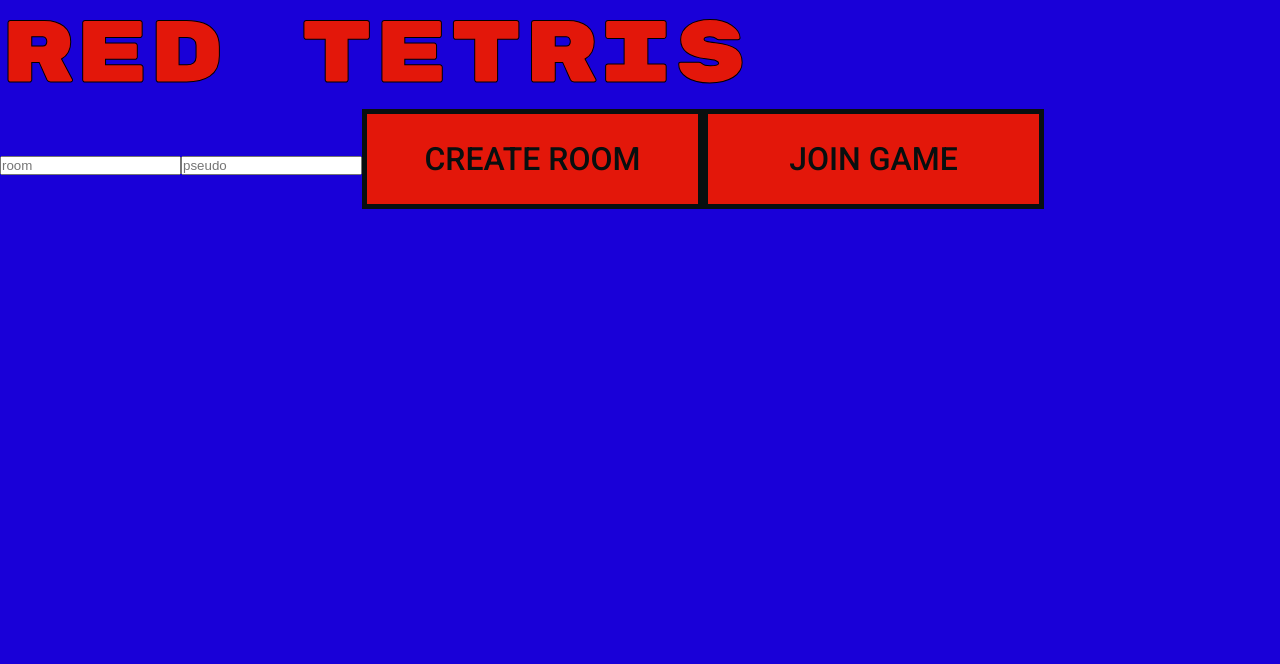
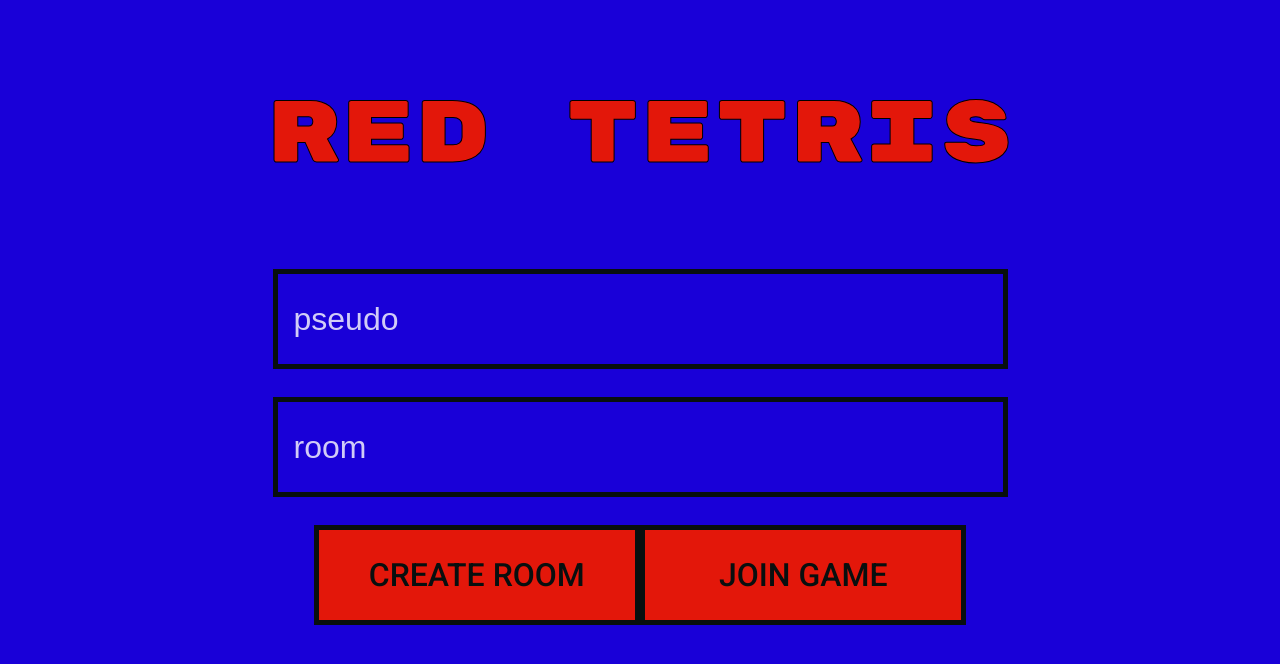
Before and after one commit to macrespo42/red-tetris, a React (Vite) app in the folder client/: page / in a window 1280 px wide. Shown: the top 664 px of the page. Built offline with nearby package versions, Linux system fonts and the light colour scheme.

Commit message:
feat: integrate homepage

```diff
--- a/client/src/components/Home.jsx
+++ b/client/src/components/Home.jsx
@@ -1,4 +1,5 @@
 import Button from "./Button";
+import "../styles/Home.css";
 
 const Home = () => {
   return (
@@ -7,10 +8,12 @@ const Home = () => {
         <h1>RED TETRIS</h1>
       </header>
       <section className="home-section">
+        <input type="text" name="player-name" placeholder="pseudo" />
         <input type="text" name="room-name" placeholder="room" />
-        <input type="text" name="player-name" placeholder="pseudo" />
-        <Button text="CREATE ROOM" to="/" />
-        <Button text="JOIN GAME" to="/" />
+        <div className="button-container">
+          <Button text="CREATE ROOM" to="/" />
+          <Button text="JOIN GAME" to="/" />
+        </div>
       </section>
     </div>
   );
--- a/client/src/styles/Button.css
+++ b/client/src/styles/Button.css
@@ -7,9 +7,15 @@ button {
 	font-weight: 500;
 	font-size: 32px;
 	padding: 1rem 2rem;
+	transition: ease-in-out 0.3s;
 }
 
 a {
 	color: var(--black);
 	text-decoration: none;
 }
+
+button:hover {
+	background-color: var(--secondary-light);
+	border: 6px solid var(--black);
+}
--- /dev/null
+++ b/client/src/styles/Home.css
@@ -0,0 +1,39 @@
+header {
+	margin-top: 80px;
+	margin-bottom: 80px;
+	text-align: center;
+}
+
+input {
+	background-color: var(--primary);
+	border: 5px solid var(--black);
+	color: #FFF;
+	width: 735px;
+	height: 100px;
+	margin-bottom: 28px;
+	padding-left: 1rem;
+	font-size: 32px;
+	color: #FFF;
+}
+
+::placeholder {
+	font-size: 32px;
+	color: #FFF;
+	opacity: 0.8;
+}
+
+.home-section {
+	width: 51%;
+	margin: auto;
+	display: flex;
+	flex-direction: column;
+	justify-content: center;
+	align-items: center;
+}
+
+section div {
+	width: 100%;
+	display: flex;
+	flex-direction: row;
+	justify-content: space-between;
+}
```
